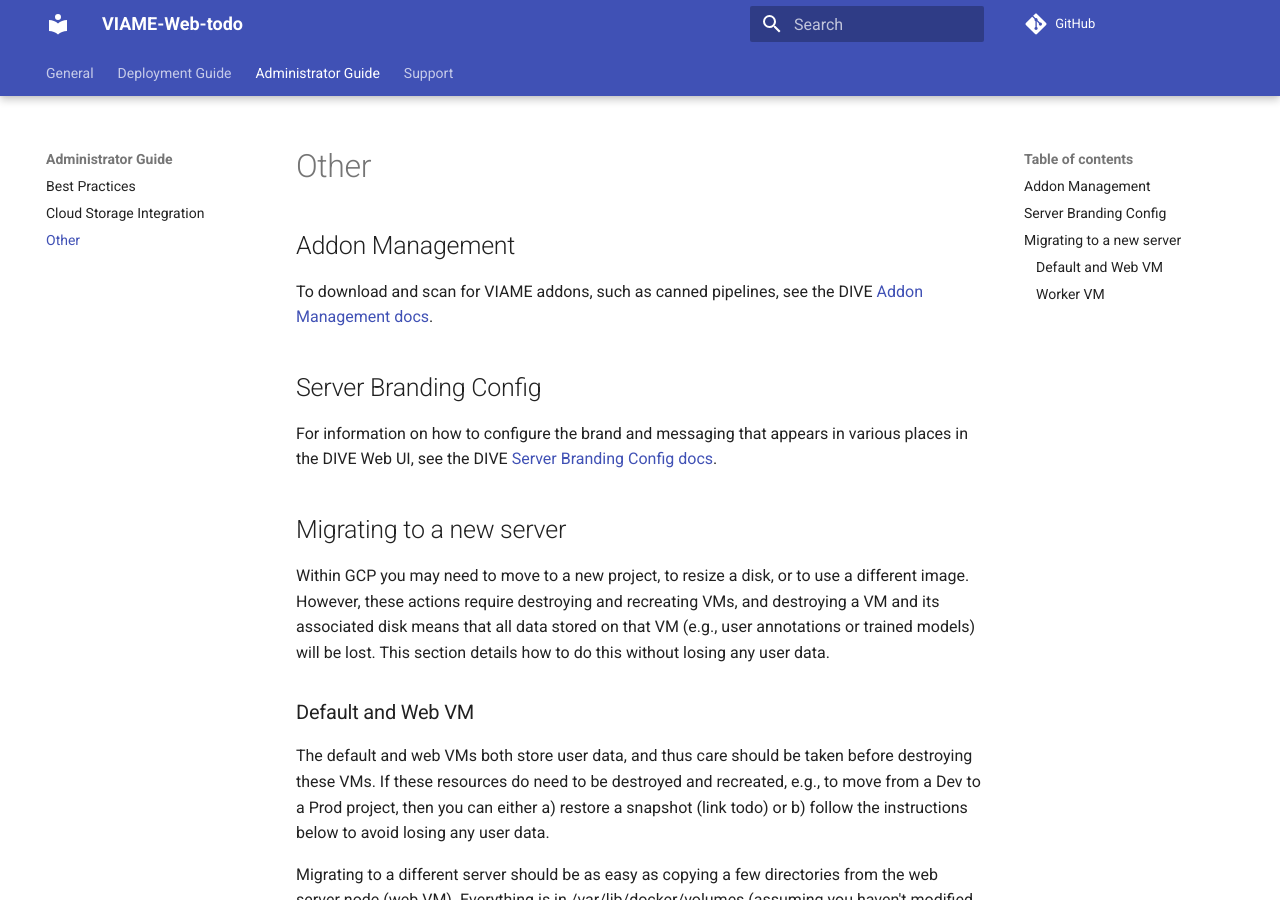
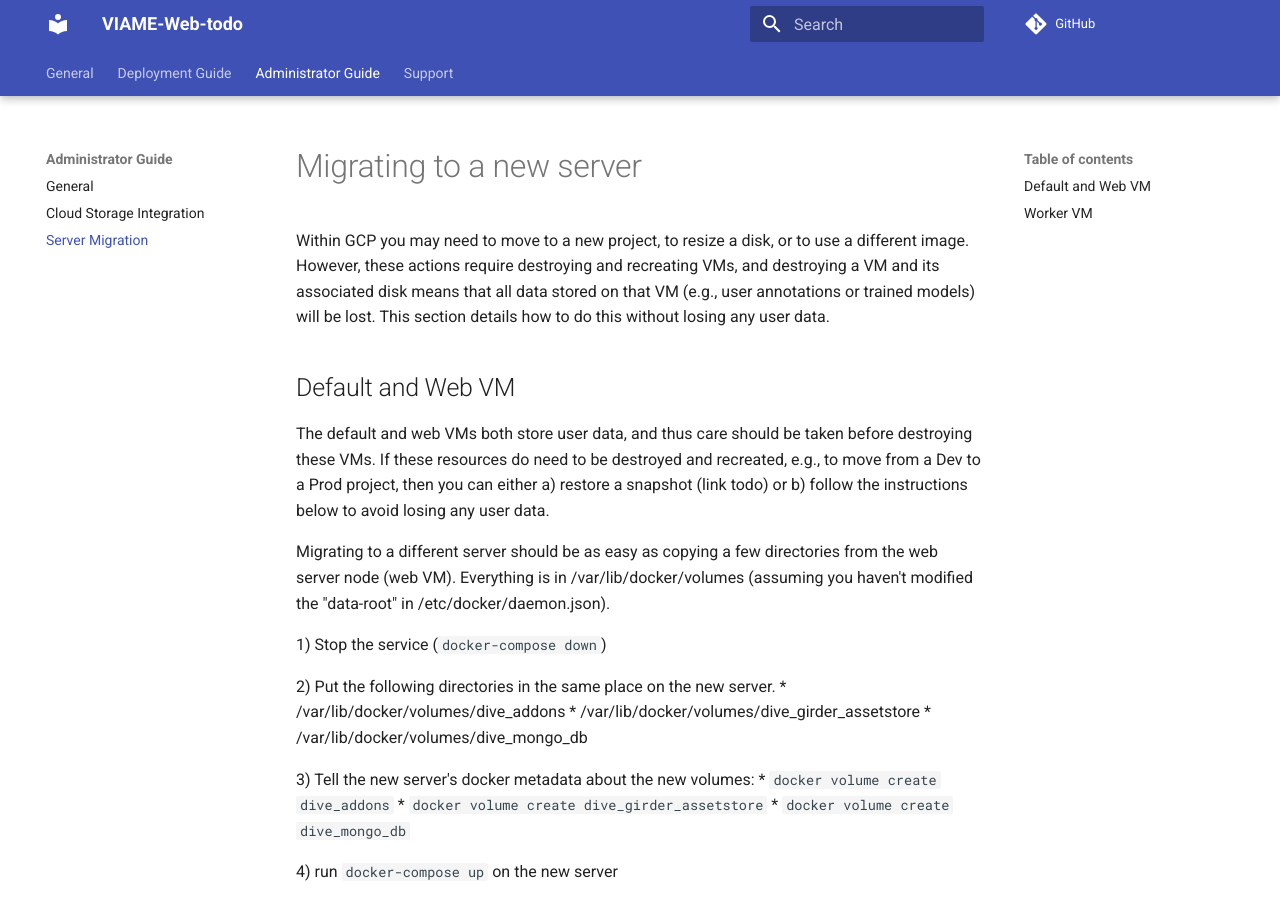
Before and after one commit to SWFSC/viame-web-noaa-gcp, an MkDocs documentation site: the page built from docs/admin-server-migration.md, in a window 1280 px wide and 900 px high. Built offline with MkDocs 1.6.1 and Material for MkDocs 9.7.7, drawn with Linux system fonts in a browser that asks for light colours; comment, search, counter and statistics services are not loaded.

Commit message:
doc updates

```diff
--- a/docs/admin-other.md
+++ b/docs/admin-server-migration.md
@@ -1,18 +1,8 @@
-# Other
-
-## Addon Management
-
-To download and scan for VIAME addons, such as canned pipelines, see the DIVE [Addon Management docs](https://kitware.github.io/dive/Deployment-Docker-Compose/#addon-management).
-
-## Server Branding Config
-
-For information on how to configure the brand and messaging that appears in various places in the DIVE Web UI, see the DIVE [Server Branding Config docs](https://kitware.github.io/dive/Deployment-Docker-Compose/#server-branding-config).
-
-## Migrating to a new server
+# Migrating to a new server
 
 Within GCP you may need to move to a new project, to resize a disk, or to use a different image. However, these actions require destroying and recreating VMs, and destroying a VM and its associated disk means that all data stored on that VM (e.g., user annotations or trained models) will be lost. This section details how to do this without losing any user data.
 
-### Default and Web VM
+## Default and Web VM
 
 The default and web VMs both store user data, and thus care should be taken before destroying these VMs. If these resources do need to be destroyed and recreated, e.g., to move from a Dev to a Prod project, then you can either a) restore a snapshot (link todo) or b) follow the instructions below to avoid losing any user data.
 
@@ -34,7 +24,7 @@
 
 The [docker official docs](https://docs.docker.com/storage/volumes/#backup-restore-or-migrate-data-volumes) have steps for migrating volumes, but they are more complicated because they let you move either named or anonymous volumes. The DIVE volumes are named, so they will likely be easier to move using the steps above.
 
-### Worker VM
+## Worker VM
 
 If using the [split services](deployment-split.md) setup, no user data are stored on the worker VM and thus the worker VM can safely be destroyed and recreated within your GCP project. Follow the [worker deployment](deployment-split.md/#worker-vm) instructions to deploy and provision the worker. Be sure to provide the correct IP for the web VM.
 
--- a/mkdocs.yml
+++ b/mkdocs.yml
@@ -40,7 +40,7 @@
         - Split Services: deployment-split.md
     - Accessing VIAME-Web: deployment-access.md
   - Administrator Guide:
-    - Best Practices: admin-best-practices.md
+    - General: admin-general.md
     - Cloud Storage Integration: admin-storage.md
-    - Other: admin-other.md
+    - Server Migration: admin-server-migration.md
   - Support: support.md
```
Also changed, not shown: docs/admin-best-practices.md (deleted, +0 -11 lines), docs/admin-general.md (added, +91 -0 lines), docs/admin-overview.md (deleted, +0 -3 lines), docs/admin-storage.md (+1 -1 lines).
